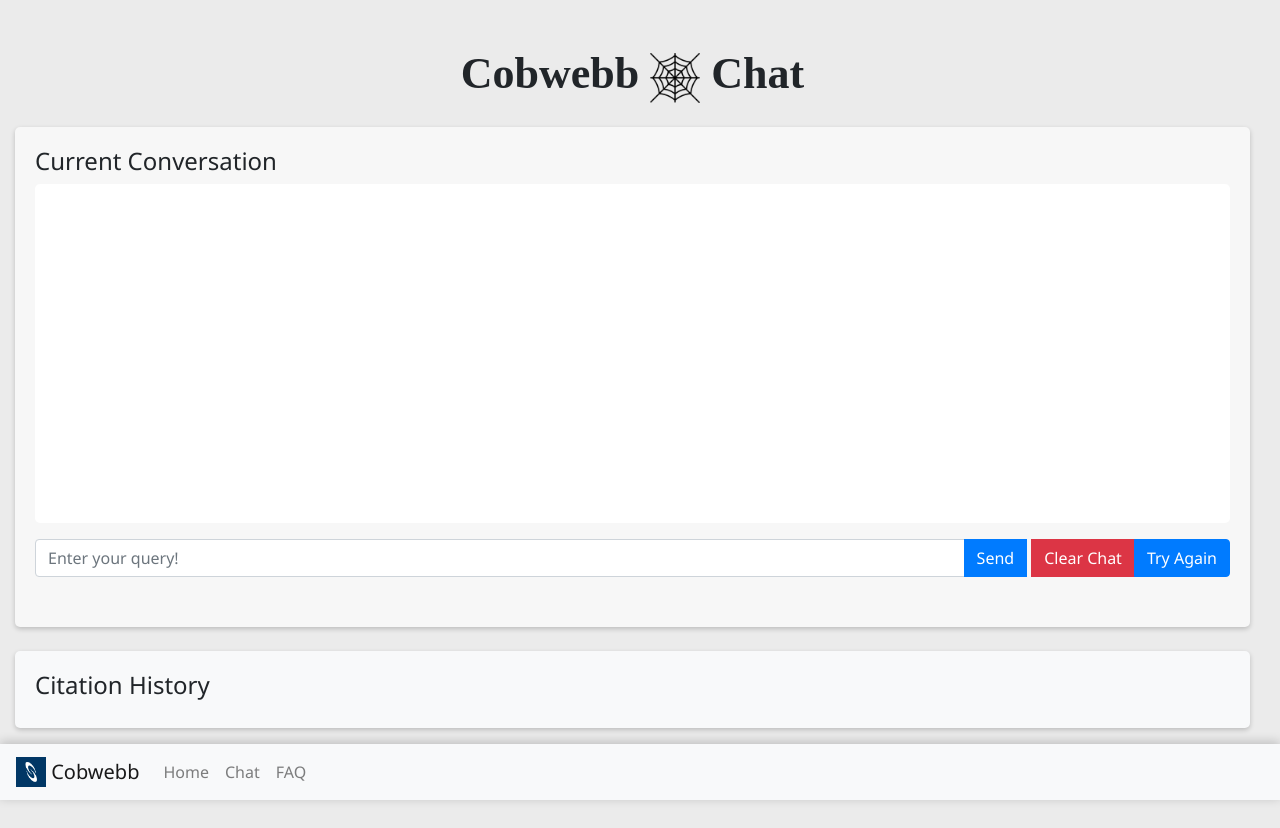
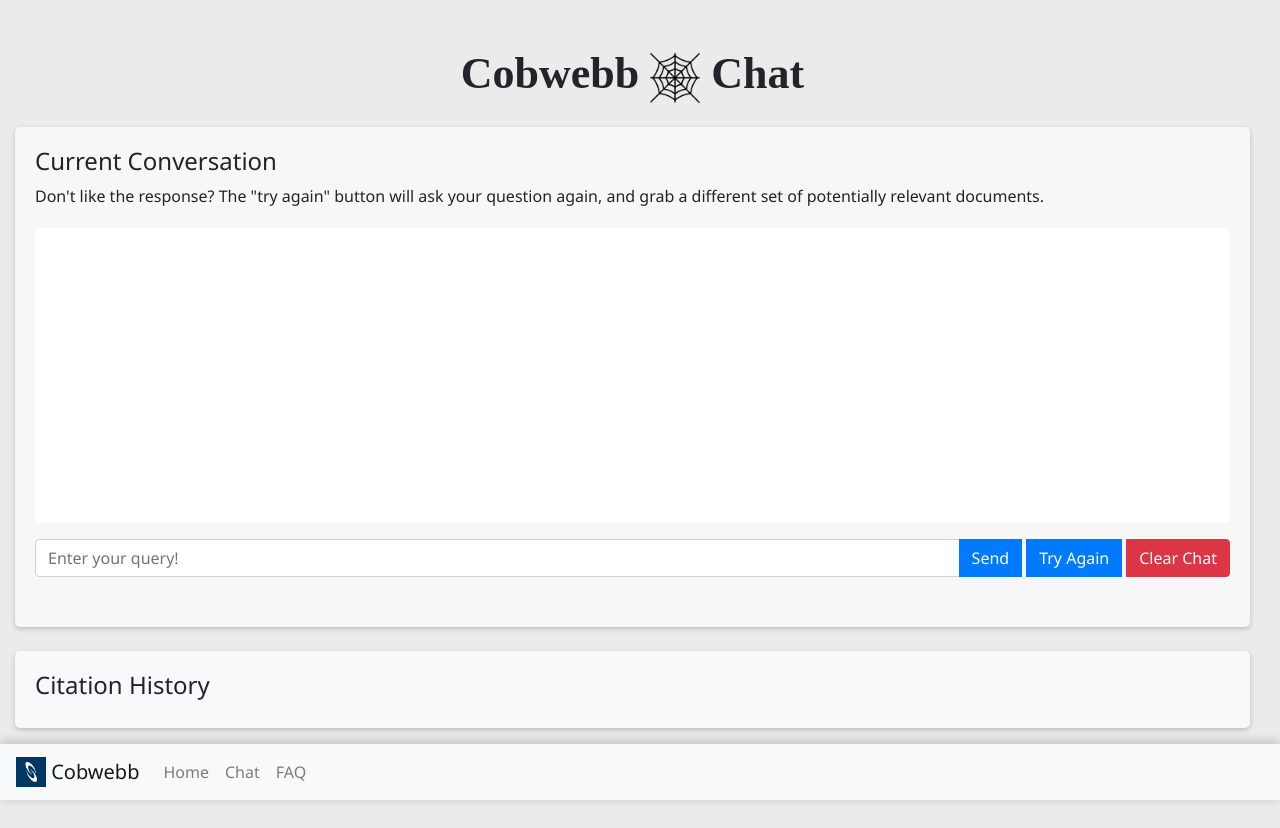
Before and after one commit to st3ffey/Cobwebb, a Flask app: page /chat in a window 1280 px wide. Run offline with Flask 3, Linux system fonts and the light colour scheme; parts of the project's set-up code (start-up, migrations or seed data) failed here and were passed over; some libraries are stand-ins or nearby versions.

Commit message:
"next set" implementation

```diff
--- a/backend/pipeline.py
+++ b/backend/pipeline.py
@@ -108,7 +108,7 @@ def get_next_set(query, top_n=10):
 
     if len(remaining_docs) < top_n:
         # If there are not enough remaining documents
-        return "I couldn't find any more information that is relevant enough to your question.", ""
+        return "I couldn't find any more information that is relevant enough to your question. Perhaps try rephrasing slightly and trying again.", ""
 
     # Rerank the next set of documents
     rerank_docs = co.rerank(
--- a/frontend/app.py
+++ b/frontend/app.py
@@ -3,7 +3,7 @@ import os
 sys.path.append(os.path.abspath(os.path.join(os.path.dirname(__file__), '..')))
 
 from flask import Flask, render_template, request, jsonify
-from backend.pipeline import get_chat_response
+from backend.pipeline import get_chat_response, get_next_set
 
 app = Flask(__name__)
 
@@ -26,5 +26,11 @@ def chat_api():
     response, citations = get_chat_response(query, clear_history=clear_history)
     return jsonify({'response': response, 'citations': citations})
 
+@app.route('/api/next', methods=['POST'])
+def next_api():
+    query = request.json['query']
+    response, citations = get_next_set(query)
+    return jsonify({'response': response, 'citations': citations})
+
 if __name__ == '__main__':
     app.run(debug=True)
--- a/frontend/static/css/style.css
+++ b/frontend/static/css/style.css
@@ -70,6 +70,10 @@ html {
 }
 
 #send-button {
+  margin-right: 5px;
+}
+
+#next-button {
   margin-right: 5px;
 }
 
--- a/frontend/static/js/app.js
+++ b/frontend/static/js/app.js
@@ -12,16 +12,20 @@ sendButton.addEventListener('click', sendQuery);
 // Event listener for clear button click
 clearButton.addEventListener('click', clearChat);
 
-// Add the current page state
+// Add state-related stuff
 let currentPage = 0;
+let lastQuery = '';
 
-// Event listener for Next button click
+// Event listener for next-button click
 nextButton.addEventListener('click', fetchNextPage);
 
 // Function to send user query to the backend
 function sendQuery() {
     const query = queryInput.value.trim();
     if (query !== '') {
+        // Store the last query
+        lastQuery = query;
+
         // Reset the current page
         currentPage = 0;
 
@@ -93,7 +97,7 @@ function sendQuery() {
             // Display error message in the current conversation
             const errorElement = document.createElement('div');
             errorElement.classList.add('error-message');
-            errorElement.textContent = 'Oops! Something went wrong. Please try again.';
+            errorElement.textContent = 'Cobwebb is having trouble at the moment. Please try again later.';
             currentConversation.appendChild(errorElement);
         });
     }
@@ -101,8 +105,9 @@ function sendQuery() {
 
 // Function to fetch the next page of responses
 function fetchNextPage() {
-    const query = queryInput.value.trim();
+    const query = lastQuery; // Use the last query stored
 
+    if (query !== '') {
         // Display loading message in the current conversation
         const loadingElement = document.createElement('div');
         loadingElement.classList.add('loading-message');
@@ -154,9 +159,10 @@ function fetchNextPage() {
             // Display error message in the current conversation
             const errorElement = document.createElement('div');
             errorElement.classList.add('error-message');
-        errorElement.textContent = 'Oops! Something went wrong. Please try again.';
+            errorElement.textContent = 'Cobwebb is having trouble at the moment. Please try again later.';
             currentConversation.appendChild(errorElement);
         });
+    }
 }
 
 // Function to clear the chat
@@ -182,4 +188,4 @@ function formatResponse(response) {
 // Function to format the citations
 function formatCitations(citations) {
     return citations.replace(/\n/g, '<br>');
-}\
+}
--- a/frontend/templates/chat.html
+++ b/frontend/templates/chat.html
@@ -13,14 +13,15 @@
       <div class="col-md-12">
         <div id="chat-container">
             <h4>Current Conversation</h4>
+            <p> Don't like the response? The "try again" button will ask your question again, and grab a different set of potentially relevant documents. </p>
             <div id="current-conversation" class="mb-3">
             </div>
             <div id="user-input" class="input-group mt-auto">
               <input type="text" id="query-input" class="form-control" placeholder="Enter your query!">
               <div class="input-group-append">
                 <button id="send-button" class="btn btn-primary">Send</button>
+                <button id="next-button" class="btn btn-primary">Try Again</button>
                 <button id="clear-button" class="btn btn-danger">Clear Chat</button>
-                <button id="next-button" class="btn btn-primary">Try Again</button>
               </div>
             </div>
         </div>
```
Lines whose indentation alone changed are shown as unchanged.
